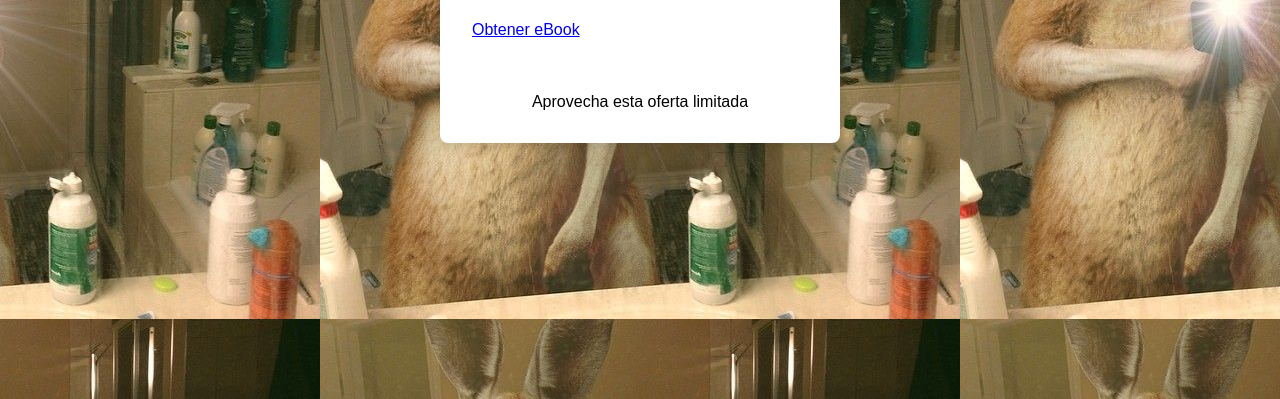
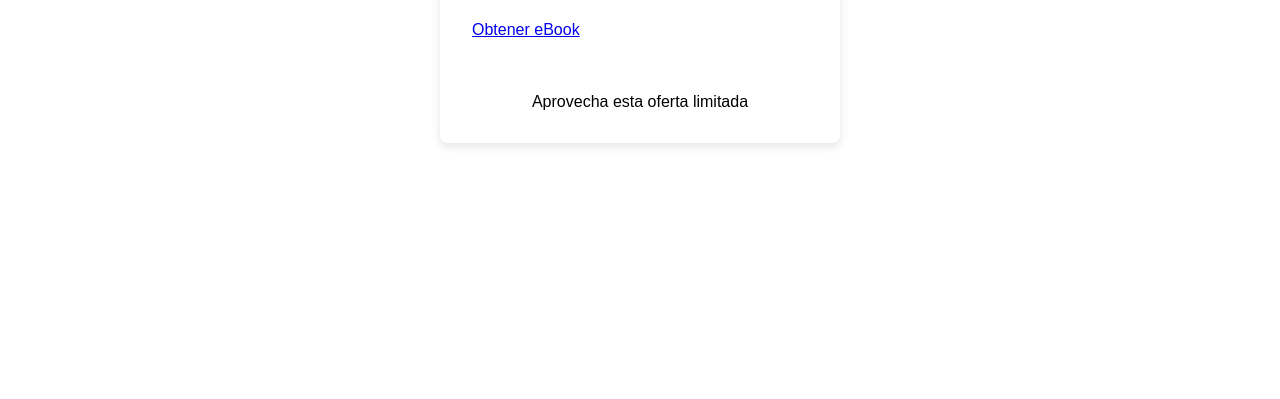
Before and after one commit to origene01/links, a plain HTML site: page Landing Page Social/index.html in a window 1280 px wide. Shown: the part 401-800 px from the top of the page. Drawn offline with Linux system fonts and the light colour scheme.

Commit message:
Update style.css

```diff
--- a/Landing Page Social/style.css
+++ b/Landing Page Social/style.css
@@ -10,8 +10,6 @@
     justify-content: center;
     align-items: center;
     min-height: 100vh;
-    background-image: url('canguro.jpg');
-    background-position: center;
   }
 
   .container {
```
